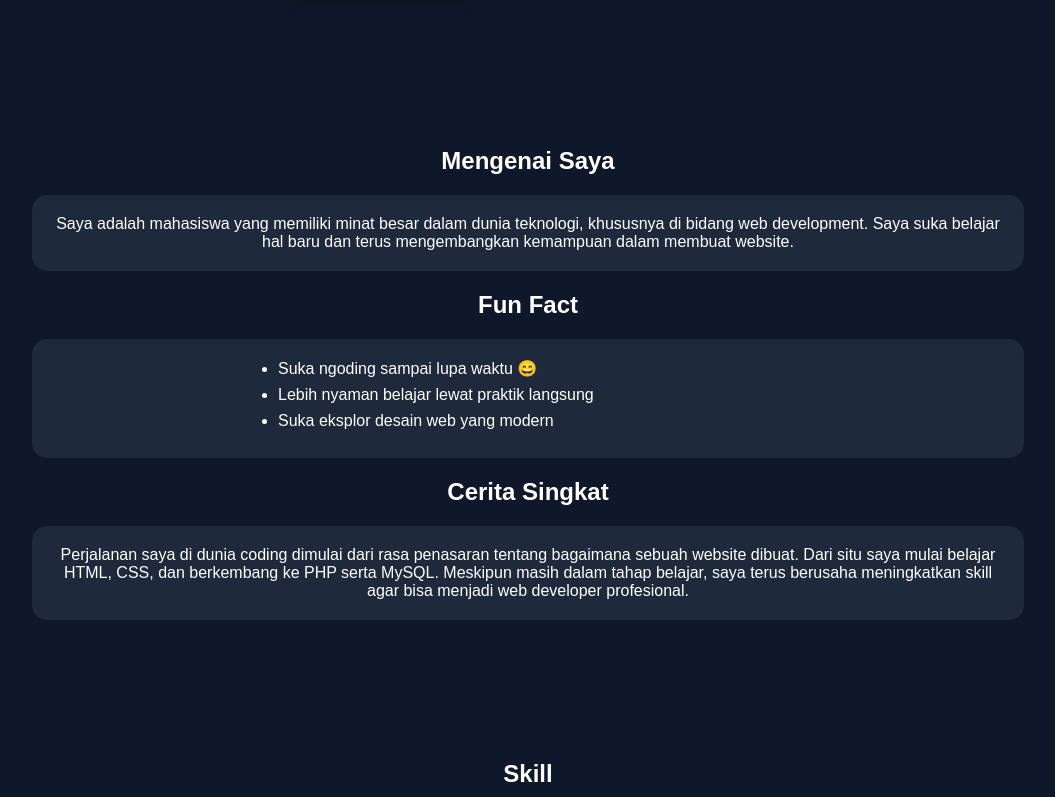
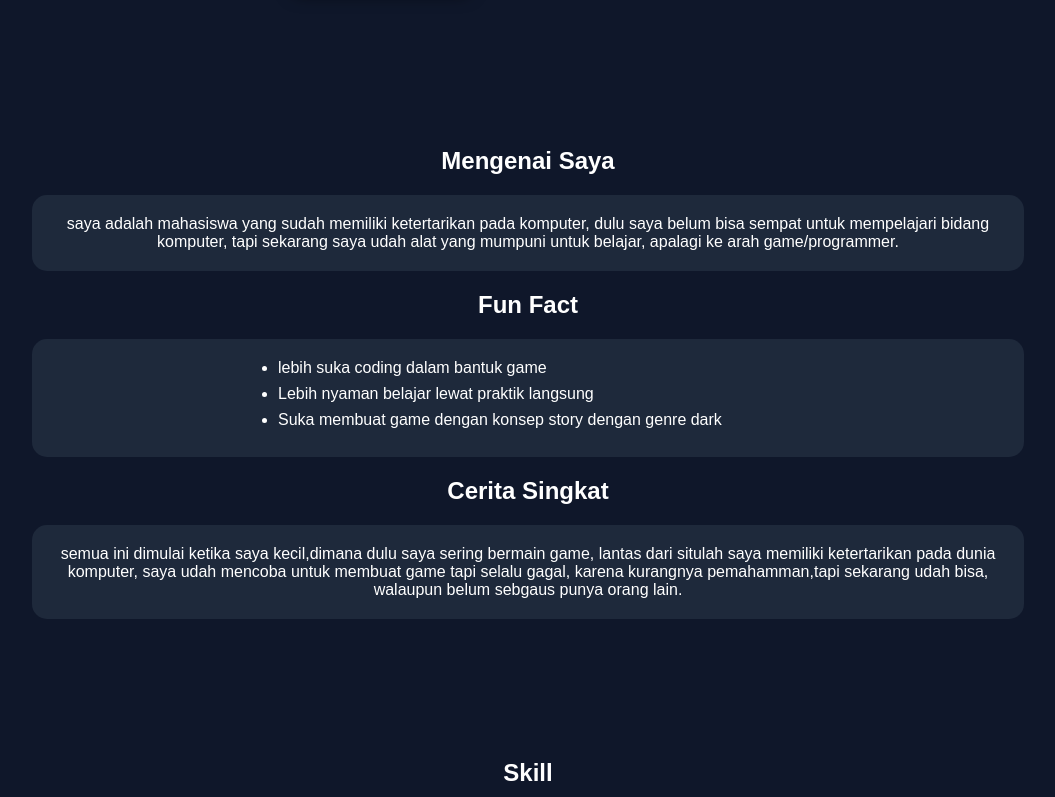
Before and after one commit to alfariziehanif45-jpg/portofolio, a plain HTML site: page index.html in a window 1280 px wide. Shown: the part 390-1187 px from the top of the page, without its empty margins (112-1167 px from the left). Drawn offline with Linux system fonts and the light colour scheme.

Commit message:
Update index.html

```diff
--- a/index.html
+++ b/index.html
@@ -205,9 +205,10 @@ nav a:hover {
 
     <div class="card">
         <p>
-            Saya adalah mahasiswa yang memiliki minat besar dalam dunia teknologi,
-            khususnya di bidang web development. Saya suka belajar hal baru dan
-            terus mengembangkan kemampuan dalam membuat website.
+           saya adalah mahasiswa yang sudah memiliki ketertarikan pada komputer,
+           dulu saya belum bisa sempat untuk mempelajari bidang komputer,
+           tapi sekarang saya udah alat yang mumpuni untuk belajar,
+           apalagi ke arah game/programmer.
         </p>
     </div>
 
@@ -215,9 +216,9 @@ nav a:hover {
 
     <div class="card">
         <ul style="text-align:left; max-width:500px; margin:auto;">
-            <li>Suka ngoding sampai lupa waktu 😄</li>
+            <li>lebih suka coding dalam bantuk game</li>
             <li>Lebih nyaman belajar lewat praktik langsung</li>
-            <li>Suka eksplor desain web yang modern</li>
+            <li>Suka membuat game dengan konsep story dengan genre dark</li>
         </ul>
     </div>
 
@@ -225,11 +226,11 @@ nav a:hover {
 
     <div class="card">
         <p>
-            Perjalanan saya di dunia coding dimulai dari rasa penasaran tentang
-            bagaimana sebuah website dibuat. Dari situ saya mulai belajar HTML,
-            CSS, dan berkembang ke PHP serta MySQL. Meskipun masih dalam tahap
-            belajar, saya terus berusaha meningkatkan skill agar bisa menjadi
-            web developer profesional.
+           semua ini dimulai ketika saya kecil,dimana dulu saya sering bermain game,
+           lantas dari situlah saya memiliki ketertarikan pada dunia komputer,
+           saya udah mencoba untuk membuat game tapi selalu gagal,
+           karena kurangnya pemahamman,tapi sekarang udah bisa,
+           walaupun belum sebgaus punya orang lain.
         </p>
     </div>
 </section>
```
